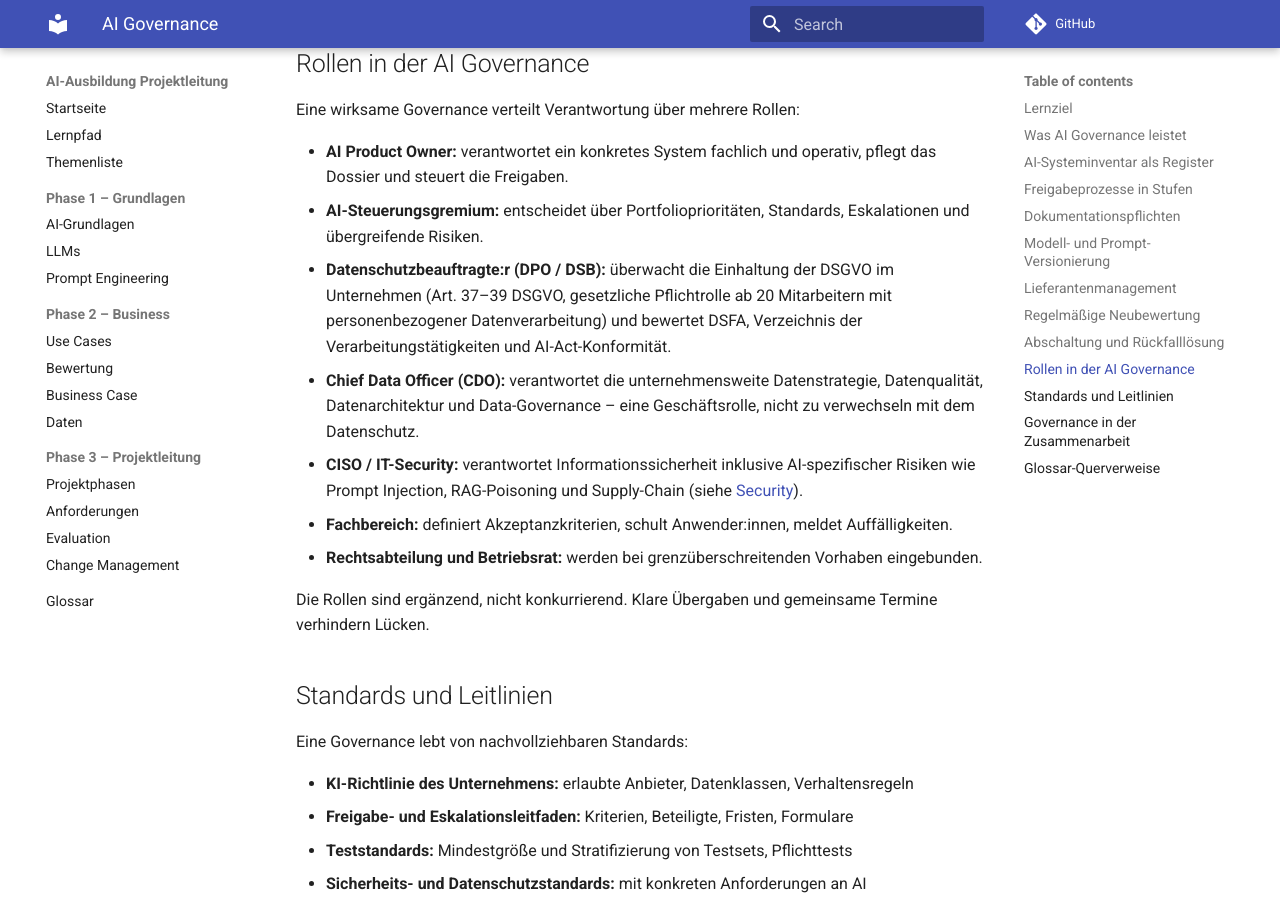
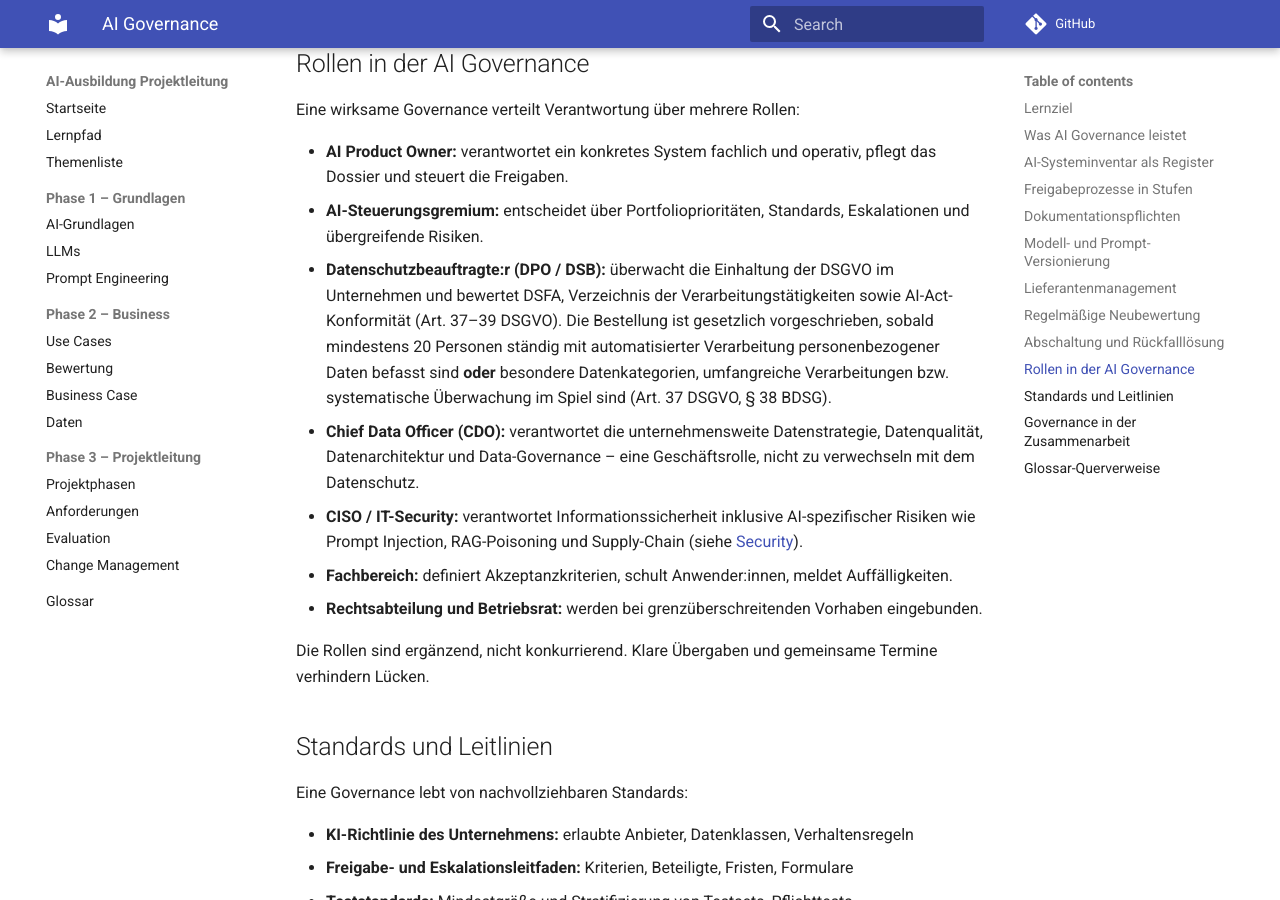
Before and after one commit to EmanuelST-G/ai-training-starter, an MkDocs documentation site: the page built from docs/verantwortung/19-governance.md, in a window 1280 px wide and 900 px high, scrolled down 3611 px. Built offline with MkDocs 1.6.1 and Material for MkDocs 9.7.7, drawn with Linux system fonts in a browser that asks for light colours; comment, search, counter and statistics services are not loaded.

Commit message:
fix(docs): praezisiere DPO-Bestellpflicht in governance-rollen
Die vorherige Formulierung nannte nur die 20-Mitarbeiter-Schwelle und
liess die risikobasierten Bestellgruende (besondere Datenkategorien,
umfangreiche Verarbeitungen, systematische Ueberwachung) unerwaehnt.
Korrekt greift Art. 37 DSGVO bzw. § 38 BDSG in beiden Faellen.

Co-Authored-By: Claude <noreply@anthropic.com>

```diff
--- a/docs/verantwortung/19-governance.md
+++ b/docs/verantwortung/19-governance.md
@@ -109,7 +109,7 @@ Eine wirksame Governance verteilt Verantwortung über mehrere Rollen:
 
 - **AI Product Owner:** verantwortet ein konkretes System fachlich und operativ, pflegt das Dossier und steuert die Freigaben.
 - **AI-Steuerungsgremium:** entscheidet über Portfolioprioritäten, Standards, Eskalationen und übergreifende Risiken.
-- **Datenschutzbeauftragte:r (DPO / DSB):** überwacht die Einhaltung der DSGVO im Unternehmen (Art. 37–39 DSGVO, gesetzliche Pflichtrolle ab 20 Mitarbeitern mit personenbezogener Datenverarbeitung) und bewertet DSFA, Verzeichnis der Verarbeitungstätigkeiten und AI-Act-Konformität.
+- **Datenschutzbeauftragte:r (DPO / DSB):** überwacht die Einhaltung der DSGVO im Unternehmen und bewertet DSFA, Verzeichnis der Verarbeitungstätigkeiten sowie AI-Act-Konformität (Art. 37–39 DSGVO). Die Bestellung ist gesetzlich vorgeschrieben, sobald mindestens 20 Personen ständig mit automatisierter Verarbeitung personenbezogener Daten befasst sind **oder** besondere Datenkategorien, umfangreiche Verarbeitungen bzw. systematische Überwachung im Spiel sind (Art. 37 DSGVO, § 38 BDSG).
 - **Chief Data Officer (CDO):** verantwortet die unternehmensweite Datenstrategie, Datenqualität, Datenarchitektur und Data-Governance – eine Geschäftsrolle, nicht zu verwechseln mit dem Datenschutz.
 - **CISO / IT-Security:** verantwortet Informationssicherheit inklusive AI-spezifischer Risiken wie Prompt Injection, RAG-Poisoning und Supply-Chain (siehe [Security](17-security.md)).
 - **Fachbereich:** definiert Akzeptanzkriterien, schult Anwender:innen, meldet Auffälligkeiten.
```
